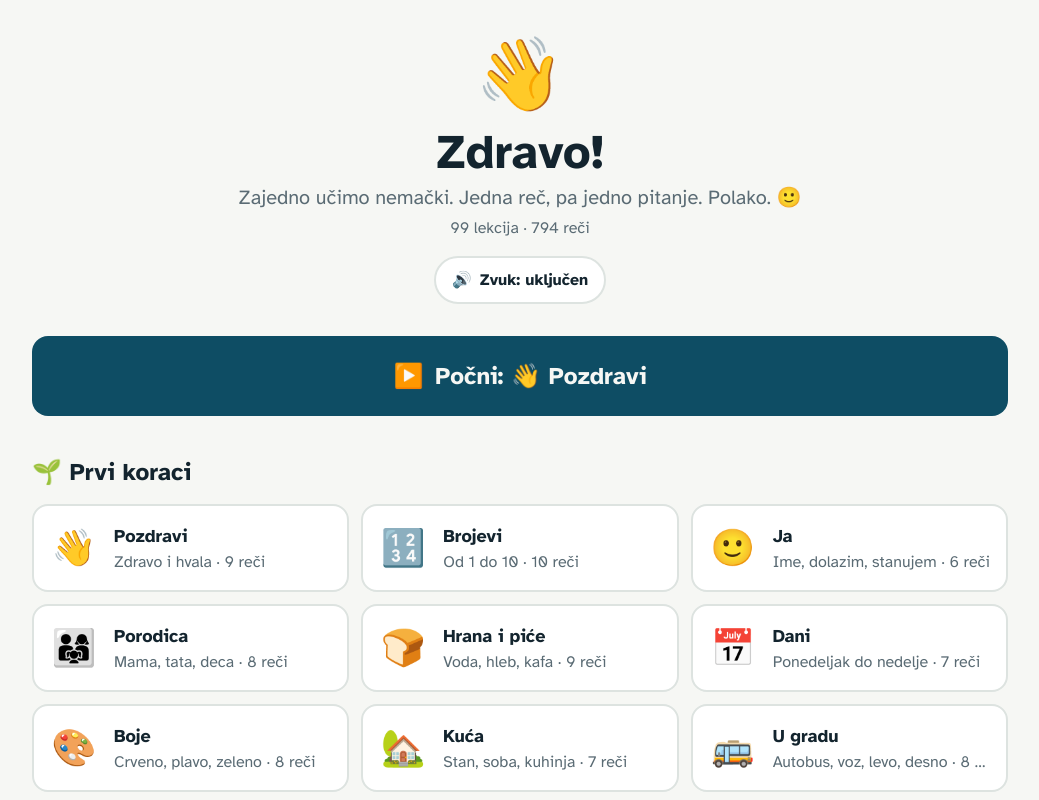
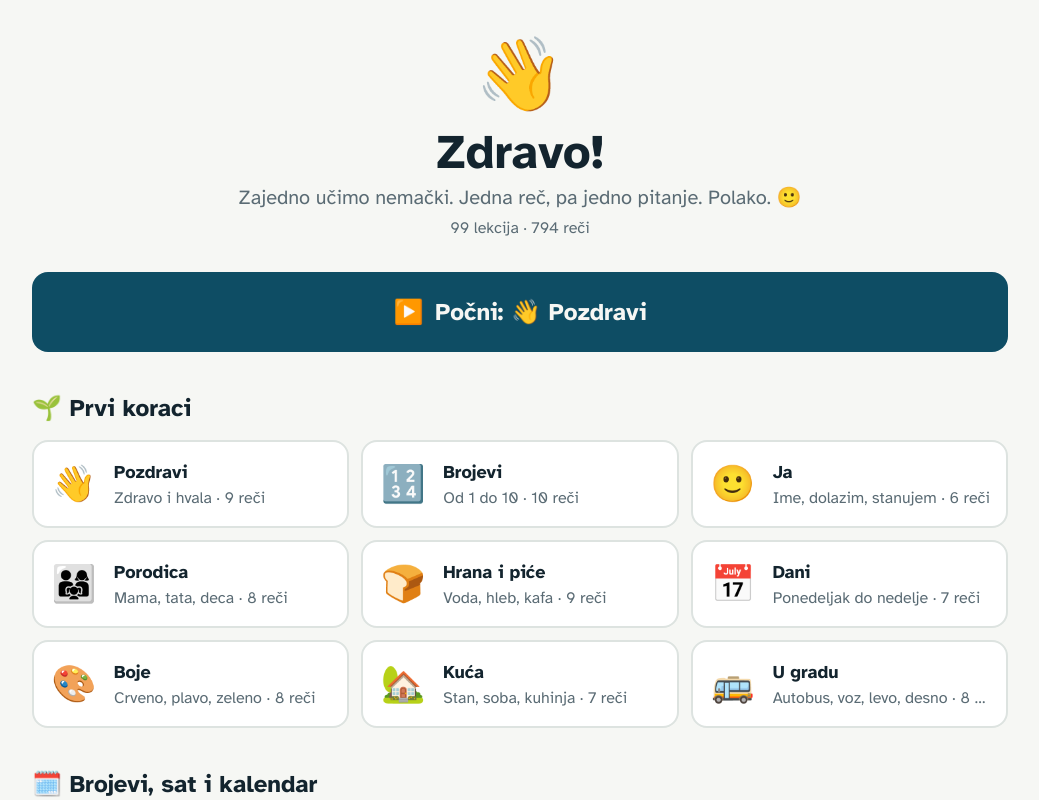
Before and after one commit to deki84/german-a1-trainer-serbian, a Next.js app: page / in a window 1280 px wide. Shown: the top 800 px of the page, without its empty margins (120-1159 px from the left). Built offline with nearby package versions, Linux system fonts and the light colour scheme.

Commit message:
refactor: remove sound toggle

```diff
--- a/app/page.tsx
+++ b/app/page.tsx
@@ -2,7 +2,7 @@ import Link from "next/link";
 import { LESSONS, SECTIONS, TOTAL_WORDS, getLessonsBySection } from "@/data/lessons";
 import { ContinueButton, type LessonSummary } from "@/components/ContinueButton";
 import { LessonBadge } from "@/components/LessonBadge";
-import { SoundToggle } from "@/components/SoundToggle";
+
 
 const summaries: LessonSummary[] = LESSONS.map((lesson) => ({
   id: lesson.id,
@@ -29,9 +29,8 @@ export default function HomePage() {
         <p className="text-muted mt-1">
           {LESSONS.length} lekcija · {TOTAL_WORDS} reči
         </p>
-        <div className="mt-4">
-  <SoundToggle />
-</div>
+
+
       </header>
 
       <ContinueButton lessons={summaries} />
--- a/components/LessonPlayer.tsx
+++ b/components/LessonPlayer.tsx
@@ -8,7 +8,7 @@ import { buildQuestion, calculateStars } from "@/lib/quiz";
 import { speakGerman } from "@/lib/speech";
 import type { Lesson, Question, QuestionMode } from "@/lib/types";
 import { saveAnswer } from "@/lib/srsStorage";
-import { getAutoplay } from "@/lib/settings";
+
 
 type LessonPlayerProps = {
   lesson: Lesson;
@@ -32,7 +32,7 @@ export function LessonPlayer({ lesson, nextLesson }: LessonPlayerProps) {
   const isLast = index === total - 1;
 
   useEffect(() => {
-    if (phase === "learn" && word && getAutoplay()) speakGerman(word.de);
+    if (phase === "learn" && word) speakGerman(word.de);
   }, [phase, word]);
 
   if (!word) return null;
--- a/components/QuestionCard.tsx
+++ b/components/QuestionCard.tsx
@@ -5,7 +5,7 @@ import { ListenButton } from "@/components/ListenButton";
 import { pickPraise } from "@/lib/quiz";
 import { speakGerman } from "@/lib/speech";
 import type { Question } from "@/lib/types";
-import { getAutoplay } from "@/lib/settings";
+
 
 type QuestionCardProps = {
   question: Question;
@@ -30,7 +30,7 @@ export function QuestionCard({ question, onCorrect, onRetry }: QuestionCardProps
   const isCorrect = answered && options[selected]?.correct === true;
 
   useEffect(() => {
-    if (mode === "listen" && getAutoplay()) speakGerman(word.de);
+    if (mode === "listen" ) speakGerman(word.de);
   }, [mode, word.de]);
 
   function handleSelect(index: number) {
--- a/components/SoundToggle.tsx
+++ /dev/null
@@ -1,20 +0,0 @@
-"use client";
-
-import { useAutoplay } from "@/hooks/useAutoplay";
-import { setAutoplay } from "@/lib/settings";
-
-export function SoundToggle() {
-  const autoplay = useAutoplay();
-
-  return (
-    <button
-      type="button"
-      onClick={() => setAutoplay(!autoplay)}
-      aria-pressed={autoplay}
-      className="border-line bg-surface inline-flex min-h-12 cursor-pointer items-center gap-2 rounded-full border-2 px-4 font-bold"
-    >
-      <span aria-hidden="true">{autoplay ? "🔊" : "🔇"}</span>
-      {autoplay ? "Zvuk: uključen" : "Zvuk: isključen"}
-    </button>
-  );
-}
--- a/hooks/useAutoplay.ts
+++ /dev/null
@@ -1,8 +0,0 @@
-"use client";
-
-import { useSyncExternalStore } from "react";
-import { getAutoplay, subscribeSettings } from "@/lib/settings";
-
-export function useAutoplay(): boolean {
-  return useSyncExternalStore(subscribeSettings, getAutoplay, () => true);
-}
--- a/lib/settings.ts
+++ /dev/null
@@ -1,28 +0,0 @@
-const AUTOPLAY_KEY = "nemacki-autoplay-v1";
-const CHANGE_EVENT = "settings-change";
-
-export function getAutoplay(): boolean {
-  try {
-    return window.localStorage.getItem(AUTOPLAY_KEY) !== "off";
-  } catch {
-    return true;
-  }
-}
-
-export function setAutoplay(on: boolean): void {
-  try {
-    window.localStorage.setItem(AUTOPLAY_KEY, on ? "on" : "off");
-  } catch {
-    // ohne Speicher gilt die Einstellung nur bis zum Neuladen nicht
-  }
-  window.dispatchEvent(new Event(CHANGE_EVENT));
-}
-
-export function subscribeSettings(onChange: () => void): () => void {
-  window.addEventListener(CHANGE_EVENT, onChange);
-  window.addEventListener("storage", onChange);
-  return () => {
-    window.removeEventListener(CHANGE_EVENT, onChange);
-    window.removeEventListener("storage", onChange);
-  };
-}
```
